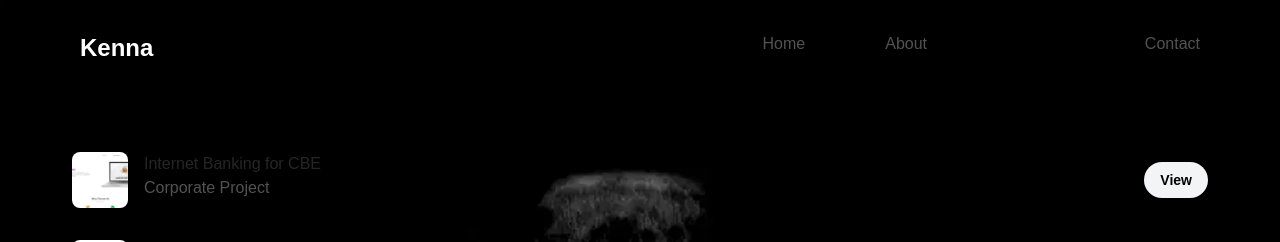
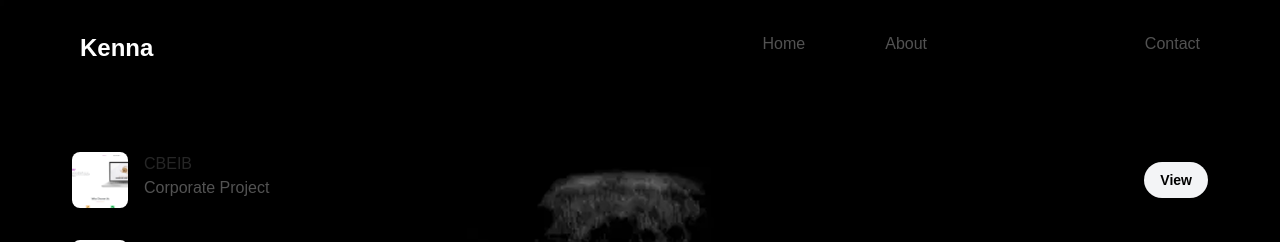
Before and after one commit to kennataddese6/portfolio, a Next.js app: page /projects in a window 1280 px wide. Shown: the top 242 px of the page. Built offline with nearby package versions, Linux system fonts and the light colour scheme.

Commit message:
reduce character from title

```diff
--- a/app/projects/page.tsx
+++ b/app/projects/page.tsx
@@ -209,7 +209,7 @@ export default function Page() {
 const cards = [
   {
     description: "Corporate Project",
-    title: "Internet Banking for CBE",
+    title: "CBEIB",
     src: "/project1.png",
     ctaText: "View",
     ctaLink: "https://cbeib.vercel.app/",
```
